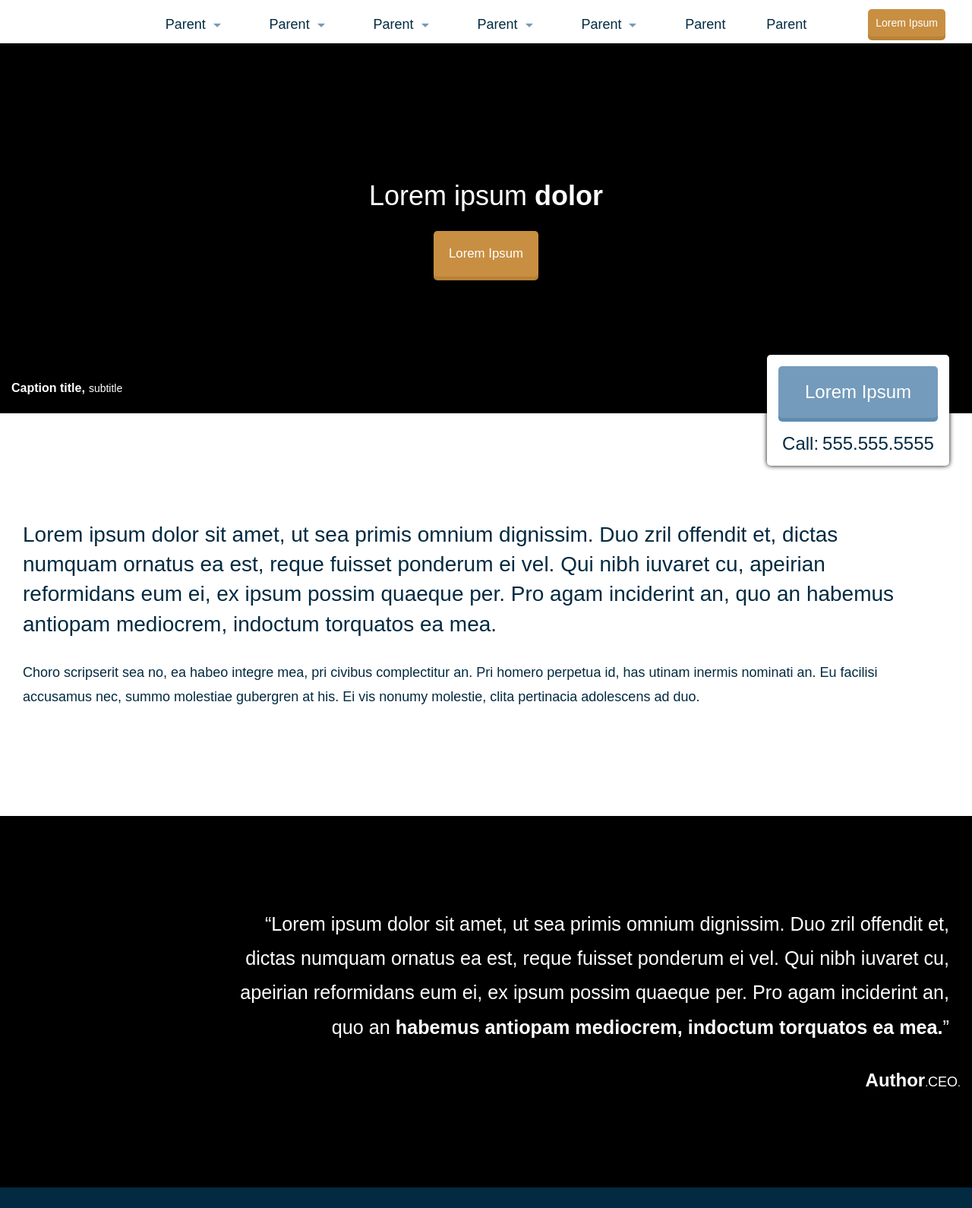
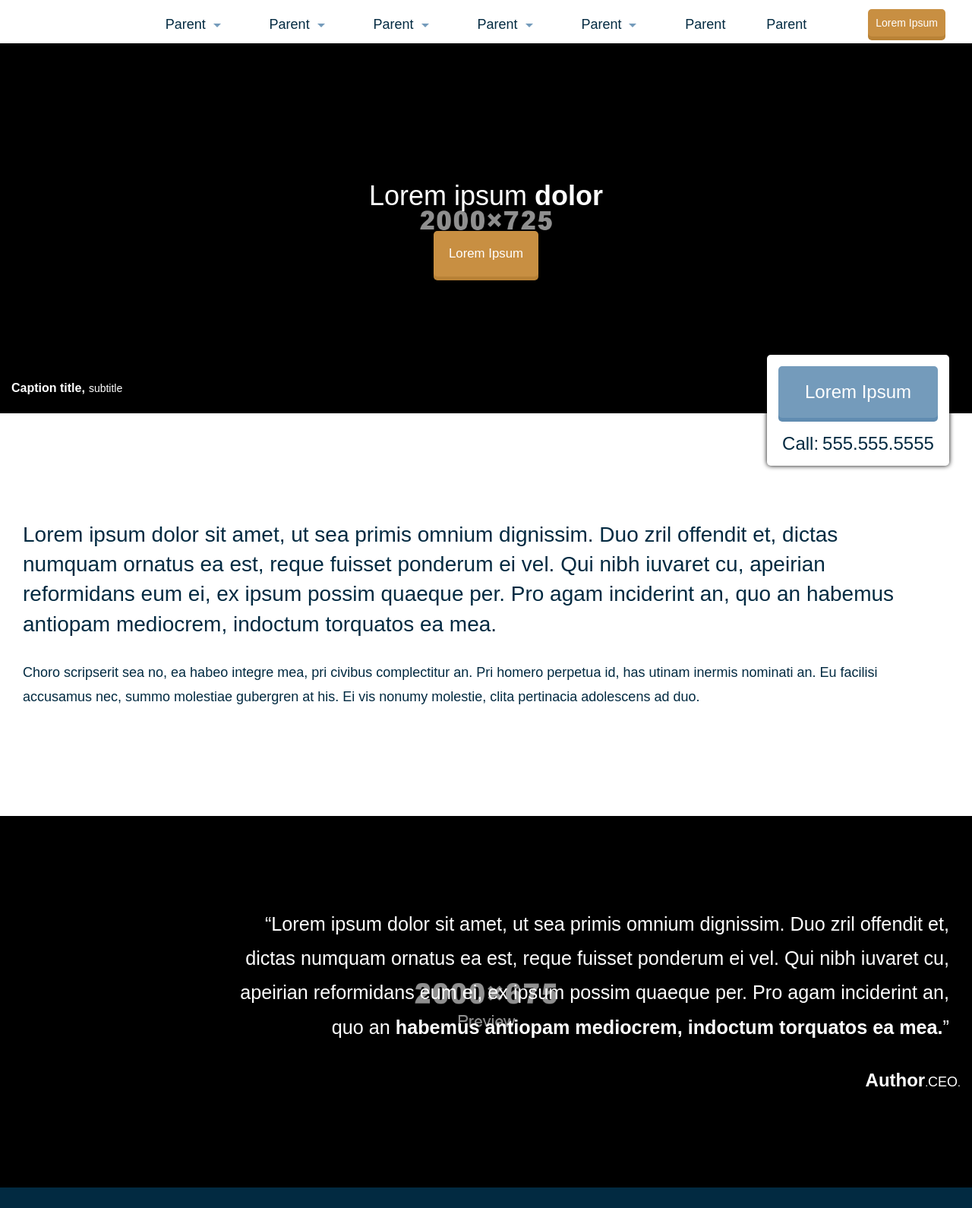
Before and after one commit to rjmclain/TrendyMinds, a plain HTML site: page index.html in a window 1280 px wide. Shown: the part 83-1673 px from the top of the page at 76% size. Drawn offline with nearby package versions, Linux system fonts and the light colour scheme.

Commit message:
Adding background images for Hero and Quote block

```diff
--- a/styles/main.scss
+++ b/styles/main.scss
@@ -618,9 +618,14 @@ a, a:link, a:visited, a:hover {
     background: $color-black;
     padding: 140px 15px;
     color: $color-white;
-
+    background-size: cover;
+    background-position: center;
+    background-image: url('../images/800x475.png');
     @media #{$desk-min} {
         padding: 180px 15px;
+        background-size: cover;
+        background-position: center;
+        background-image: url('../images/2000x725.png');
     }
 
     & > .title {
@@ -702,9 +707,14 @@ a, a:link, a:visited, a:hover {
     background: $color-black;
     color: $color-white;
     line-height: 1.8;
-
+    background-size: cover;
+    background-position: center;
+    background-image: url('../images/800x475.png');
     @media #{$desk-min} {
         text-align: right;
+        background-size: cover;
+        background-position: center;
+        background-image: url('../images/2000x675.png');
     }
 
     .quote-wrapper {
```
Also changed, not shown: images/2000x675.png (added), images/2000x725.png (added), images/800x475.png (added), styles/main.css, styles/main.min.css.
